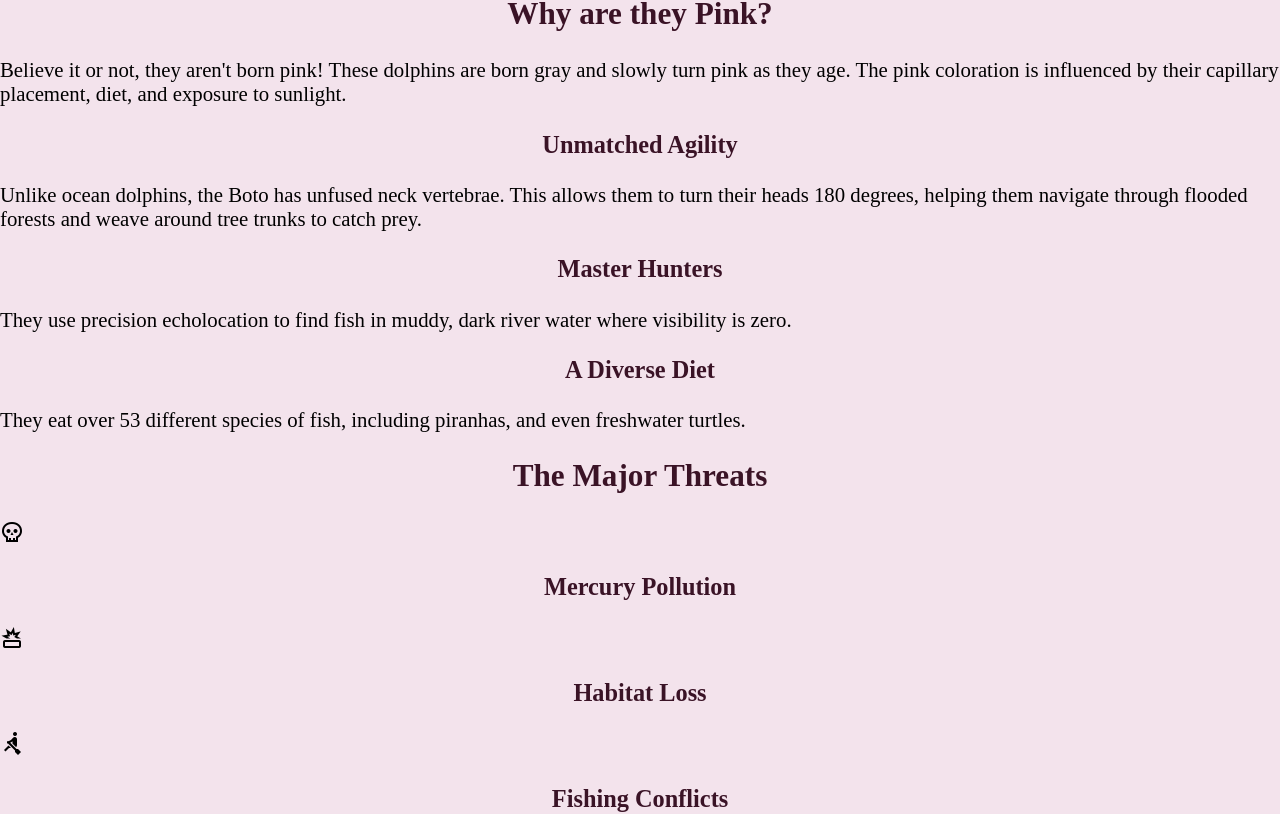
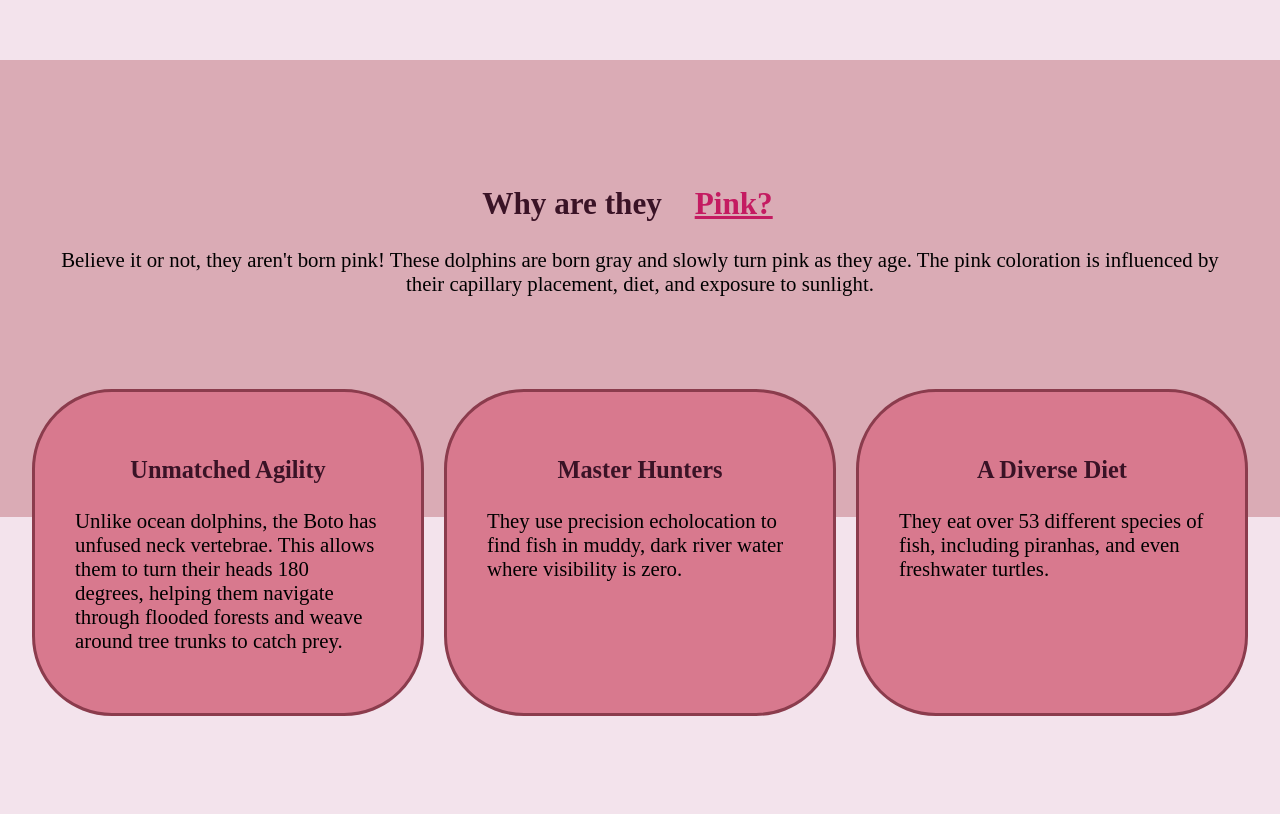
Before and after one commit to AliciaEA/pink-dolphin, a SvelteKit app: page / in a window 1280 px wide. Shown: the part 2096-2910 px from the top of the page. Built offline with nearby package versions, Linux system fonts and the light colour scheme; a web font is replaced by a local one.

Commit message:
finished html and css wiyhout the fact panel

```diff
--- a/src/routes/+page.svelte
+++ b/src/routes/+page.svelte
@@ -30,7 +30,7 @@
 
     <section class="info">
         <h2>Information</h2>
-        <div class="intro-facts">
+        <div class="grid">
             <div class="mini-fact">
                 <span>📝</span>
                 <h3>Scientific name</h3>
@@ -60,22 +60,22 @@
     </section>
 
     <section class="whole-paragraph">
-        <h2>Why are they Pink?</h2>
+        <h2>Why are they <span id="pink">Pink?</span></h2>
         <p>
             Believe it or not, they aren't born pink! These dolphins are born
             gray and slowly turn pink as they age. The pink coloration is
             influenced by their capillary placement, diet, and exposure to
             sunlight.
         </p>
-
-        <div mini-paragraphs>
+    </section>
+    <section class="grid container" id="paragraphs">
         <div class="card">
             <h3>Unmatched Agility</h3>
             <p>
-                    Unlike ocean dolphins, the Boto has unfused neck vertebrae.
-                    This allows them to turn their heads 180 degrees, helping
-                    them navigate through flooded forests and weave around tree
-                    trunks to catch prey.
+                Unlike ocean dolphins, the Boto has unfused neck vertebrae. This
+                allows them to turn their heads 180 degrees, helping them
+                navigate through flooded forests and weave around tree trunks to
+                catch prey.
             </p>
         </div>
         <div class="card">
@@ -88,15 +88,15 @@
         <div class="card">
             <h3>A Diverse Diet</h3>
             <p>
-                    They eat over 53 different species of fish, including
-                    piranhas, and even freshwater turtles.
+                They eat over 53 different species of fish, including piranhas,
+                and even freshwater turtles.
             </p>
-            </div>
         </div>
     </section>
 
-    <section class="circles">
+    <section class="circles container">
         <h2>The Major Threats</h2>
+        <div class="grid">
             <div class="circle">
                 <span class="material-symbols-outlined">skull</span>
                 <h3>Mercury Pollution</h3>
@@ -108,6 +108,7 @@
             <div class="circle">
                 <span class="material-symbols-outlined">rowing</span>
                 <h3>Fishing Conflicts</h3>
+            </div>
         </div>
     </section>
 </main>
@@ -154,33 +155,91 @@
     }
 
     /* Info Section */
-    .info{
+    .info {
         margin: 6rem 3rem;
-
     }
-    .intro-facts{
+    .grid {
         display: grid;
         grid-template-columns: repeat(auto-fit, minmax(250px, 1fr));
         gap: 20px;
         margin-top: 3rem;
     }
-    .mini-fact span{
+    .mini-fact span {
         font-size: 6rem;
     }
-    .mini-fact{
+    .mini-fact {
         background-color: rgb(226, 200, 209);
         border-radius: 50px;
         padding: 50px;
         text-align: center;
     }
-    .mini-fact:hover{
+    .mini-fact:hover {
         background-color: rgb(202, 174, 184);
         border-radius: 100px;
         padding: 50px;
         text-align: center;
     }
 
+    /* Paragraphs Section */
 
+    .whole-paragraph {
+        margin-top: 10rem;
+        text-align: center;
+        background-color: rgb(218, 171, 181);
+        padding: 100px 50px 200px 50px;
+    }
+    #pink {
+        color: rgb(196, 27, 97);
+        text-decoration: underline;
+        padding: 5px 25px;
+    }
+    #pink:hover {
+        background-color: rgb(194, 91, 134);
+        border-radius: 20px;
+        color: rgb(248, 182, 199);
+        text-decoration: none;
+    }
+    #paragraphs {
+        margin-top: -8rem;
+    }
+
+    .card {
+        background-color: rgb(216, 121, 142);
+        border-radius: 80px;
+        padding: 40px;
+        border: 3px rgb(139, 60, 77) solid;
+    }
+    .card:hover {
+        background-color: rgb(238, 170, 170);
+        border: 3px rgb(170, 88, 106) dotted;
+    }
+
+    /* Circles Section */
+
+    .circles{
+        margin: 10rem 0;
+        text-align: center;
+
+    }
+
+    .circle{
+        padding: 20px;
+    }
+
+    .circle span{
+        background-color: rgb(224, 176, 201);
+        padding: 60px;
+        border-radius: 100px;
+        font-size: 3rem;
+        color: rgb(146, 10, 78);
+
+    }
+
+    .circle:hover span{
+        font-variation-settings: 'FILL' 1, 'wght' 700, 'GRAD' 0, 'opsz' 48;
+        background-color: rgb(230, 164, 164);
+        color: brown;
+    }
     /* Media */
 
     @media (max-width: 999px) {
```
Lines whose indentation alone changed are shown as unchanged.
